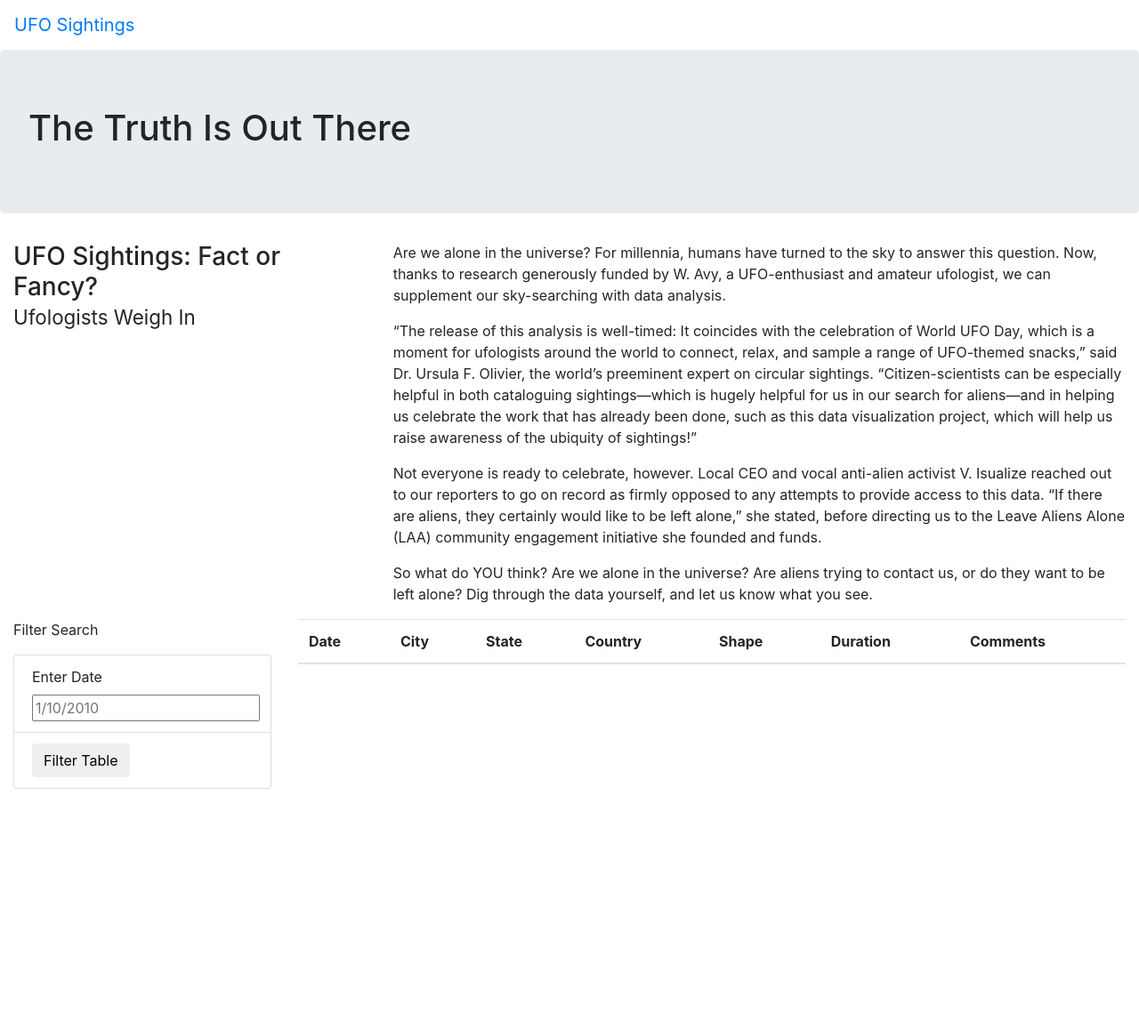
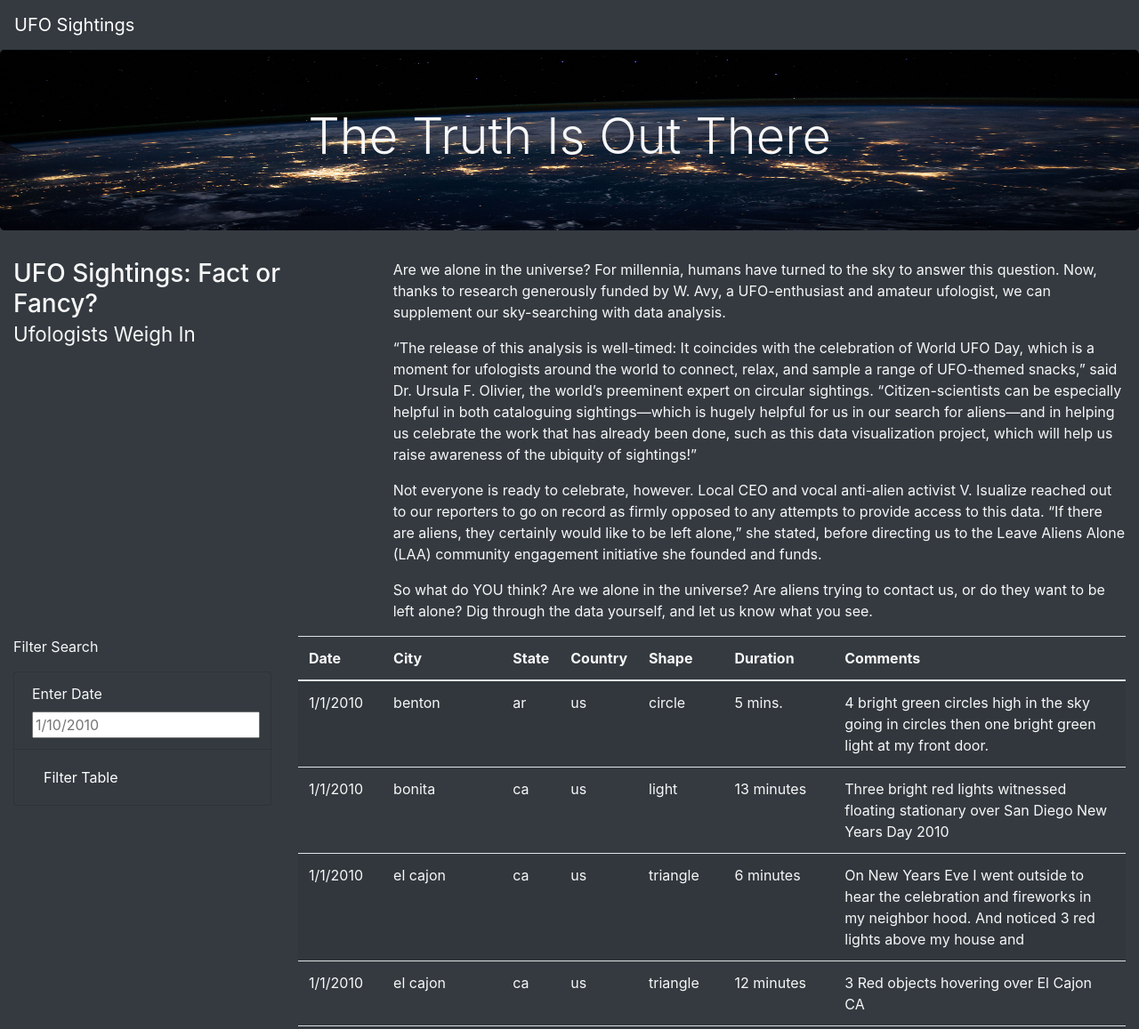
Before and after one commit to JVChermak/JasminChermak_Mod11_UFOs_Challenge, a plain HTML site: page index.html in a window 1280 px wide. Shown: the top 1157 px of the page at 89% size. Before the commit the page ends 887 px from the top, so only its background shows below. Drawn offline with nearby package versions, Linux system fonts and the light colour scheme.

Commit message:
Everything for final webpage.

```diff
--- a/index.html
+++ b/index.html
@@ -13,14 +13,14 @@
     >
     <link rel="stylesheet" href="static/css/style.css">
 </head>
-<body>
+<body class="bg-dark">
     <div class="wrapper">
-        <nav class="navbar navbar-expand-lg">
+        <nav class="navbar navbar-dark bg-dark navbar-expand-lg">
             <a class="navbar-brand" href="index.html">UFO Sightings</a>
         </nav>
     </div>
     <div class="jumbotron">
-        <h1>The Truth Is Out There</h1>
+        <h1 class="display-4">The Truth Is Out There</h1>
     </div>
     <div class="container-fluid">
         <div class="row">
@@ -38,15 +38,15 @@
     <div class="container-fluid">
         <div class="row">
             <div class="col-md-3">
-                <form>
+                <form class="bg-dark">
                     <p>Filter Search</p>
-                    <ul class="list-group">
-                        <li class="list-group-item">
+                    <ul class="bg-dark list-group">
+                        <li class="bg-dark list-group-item">
                             <label for="date">Enter Date</label>
                             <input type="text" placeholder="1/10/2010" id="datetime" />
                         </li>
-                        <li class="list-group-item">
-                            <button id="filter-btn" type="button" class="btn btn-default">Filter Table</button>
+                        <li class="bg-dark list-group-item">
+                            <button id="filter-btn" type="button" class="btn btn-dark">Filter Table</button>
                         </li>
                     </ul>
                 </form>
@@ -70,4 +70,7 @@
         </div>
     </div>
 </body>
+<script src="https://cdnjs.cloudflare.com/ajax/libs/d3/4.11.0/d3.js"></script>
+<script src="static/js/data.js"></script>
+<script src="static/js/app.js"></script>
 </html>
--- a/static/css/style.css
+++ b/static/css/style.css
@@ -0,0 +1,9 @@
+body{
+    color:#f7f7f7;
+}
+
+.jumbotron {
+    background-image: url("../images/nasa.jpg");
+    background-size: 100% 100%;
+    text-align: center;
+}
--- a/static/js/app.js
+++ b/static/js/app.js
@@ -24,7 +24,7 @@ function buildTable(data) {
 // Create a function to handle clicks
 function handleClick() {
     // Grab the datetime value from the filter
-    let date = d3.select("datetime").property("value");
+    let date = d3.select("#datetime").property("value");
     let filteredData = tableData;
     // Check to see if a date was entered in filter, return only the data with that date
     if (date) {
@@ -36,6 +36,6 @@ function handleClick() {
     buildTable(filteredData);
 }
 // Attach an event to listen for the form button
-d3.select(#filter-btn).on("click", handleClick);
+d3.selectAll("#filter-btn").on("click", handleClick);
 // Build the table when the page loads
 buildTable(tableData);
```
Also changed, not shown: static/images/nasa.jpg (added).
